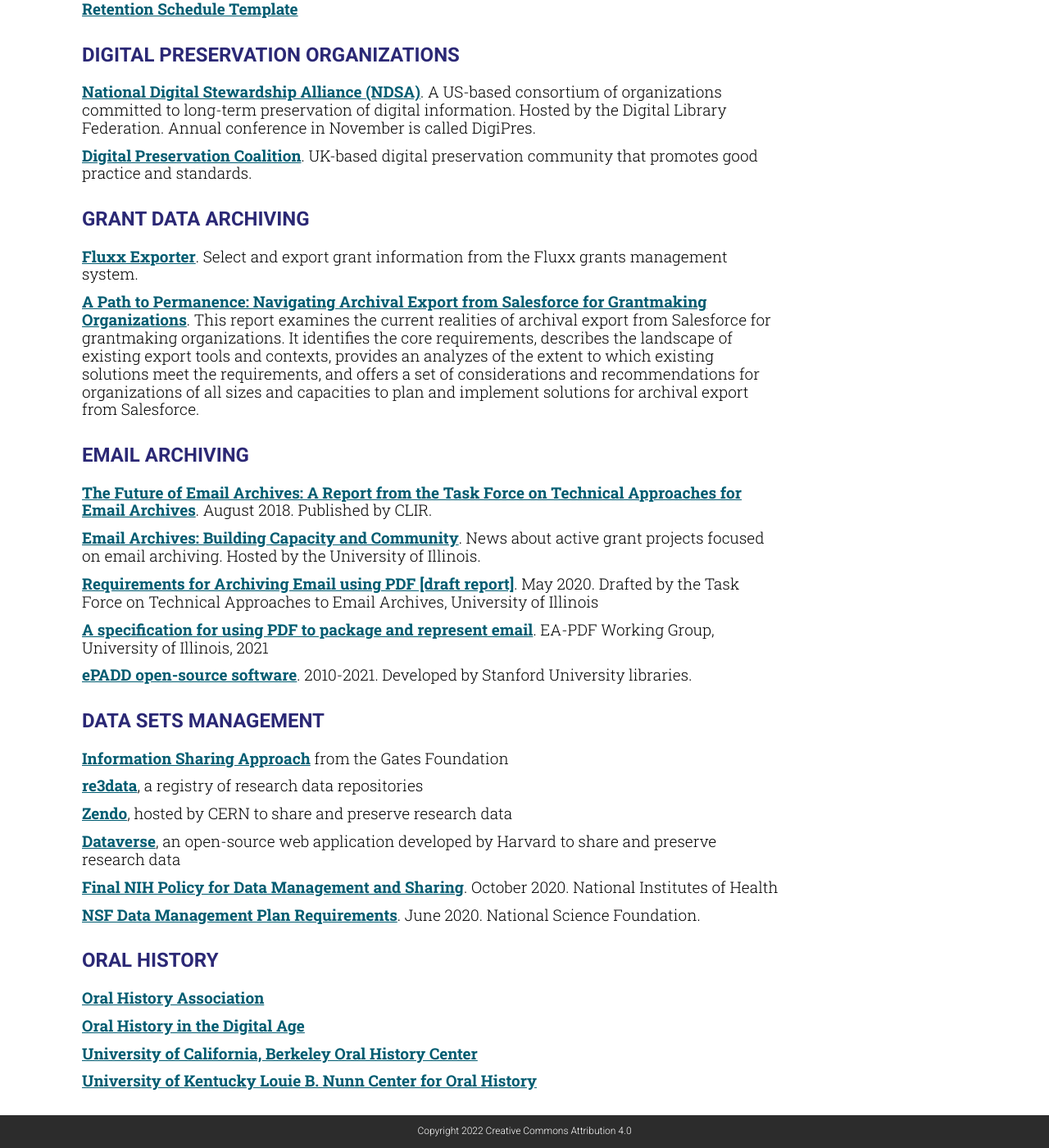
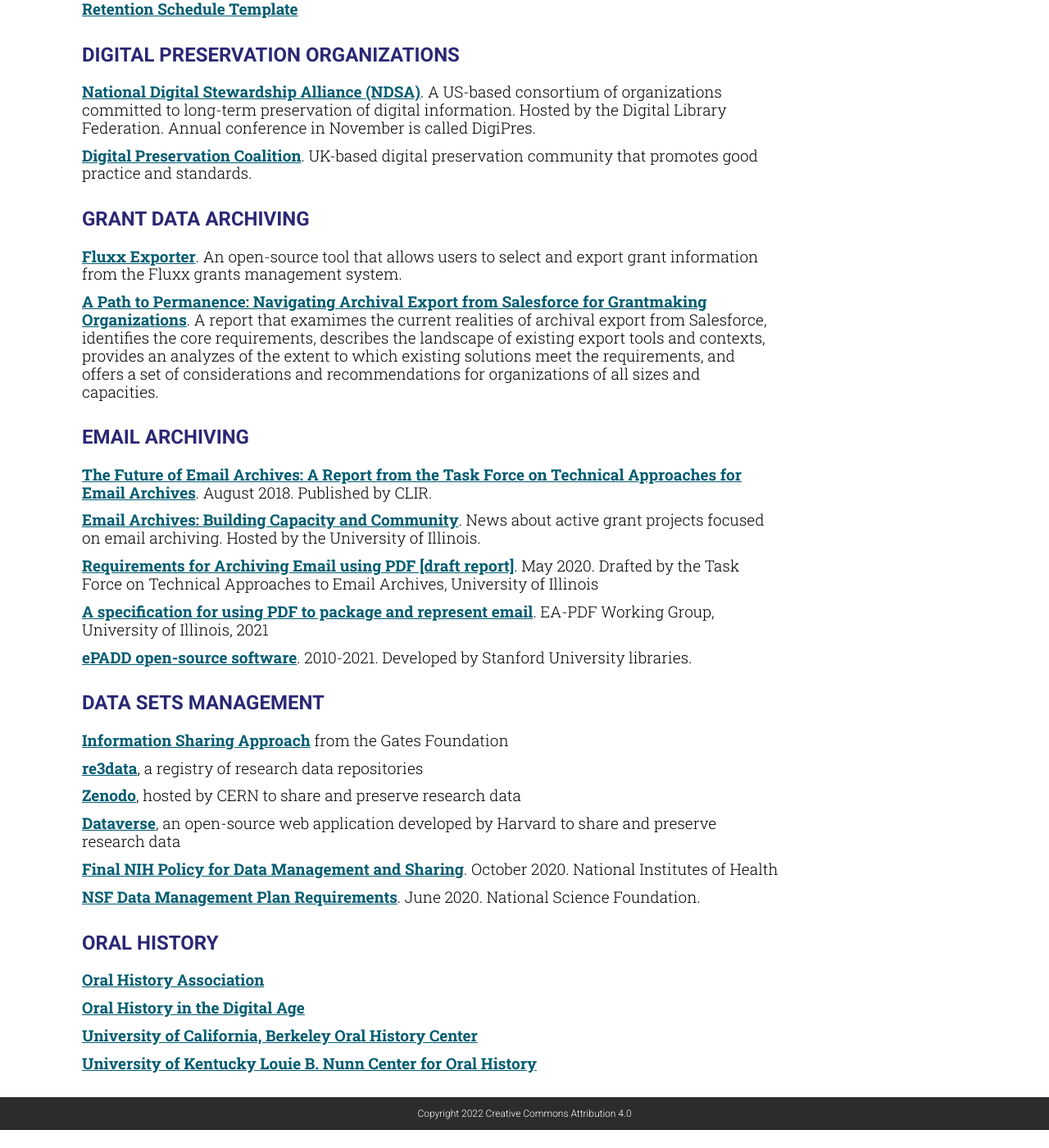
Before and after one commit to RockefellerArchiveCenter/advancing-foundation-archives, a Jekyll site: the page built from resources.html, in a window 1280 px wide and 1400 px high, scrolled down 1161 px. Shown: the whole window at 82% size. Built offline with Jekyll 4.4.1, drawn with Linux system fonts in a browser that asks for light colours; comment, search, counter and statistics services are not loaded; after the commit the page ends 2539 px from its top, so only the background shows below that.

Commit message:
tweaking descriptions

```diff
--- a/resources.html
+++ b/resources.html
@@ -60,8 +60,8 @@
 <h2>Grant data archiving</h2>
 
 <ul class="resources__list">
-  <li class="resources__list-item"><a href="https://github.com/RockefellerArchiveCenter/fluxx_exporter">Fluxx Exporter</a>. Select and export grant information from the Fluxx grants management system.</li>
-  <li class="resources__list-item"><a href="https://doi.org/10.5281/zenodo.21109060">A Path to Permanence: Navigating Archival Export from Salesforce for Grantmaking Organizations</a>. This report examines the current realities of archival export from Salesforce for grantmaking organizations. It identifies the core requirements, describes the landscape of existing export tools and contexts, provides an analyzes of the extent to which existing solutions meet the requirements, and offers a set of considerations and recommendations for organizations of all sizes and capacities to plan and implement solutions for archival export from Salesforce.</li>
+  <li class="resources__list-item"><a href="https://github.com/RockefellerArchiveCenter/fluxx_exporter">Fluxx Exporter</a>. An open-source tool that allows users to select and export grant information from the Fluxx grants management system.</li>
+  <li class="resources__list-item"><a href="https://doi.org/10.5281/zenodo.21109060">A Path to Permanence: Navigating Archival Export from Salesforce for Grantmaking Organizations</a>. A report that examimes the current realities of archival export from Salesforce, identifies the core requirements, describes the landscape of existing export tools and contexts, provides an analyzes of the extent to which existing solutions meet the requirements, and offers a set of considerations and recommendations for organizations of all sizes and capacities.</li>
 </ul>
 
 <h2>Email archiving</h2>
@@ -79,7 +79,7 @@
 <ul class="resources__list">
   <li class="resources__list-item"><a href="https://www.gatesfoundation.org/about/policies-and-resources/information-sharing-approach">Information Sharing Approach</a> from the Gates Foundation</li>
   <li class="resources__list-item"><a href="https://www.re3data.org/">re3data</a>, a registry of research data repositories</li>
-  <li class="resources__list-item"><a href="https://zenodo.org/">Zendo</a>, hosted by CERN to share and preserve research data</li>
+  <li class="resources__list-item"><a href="https://zenodo.org/">Zenodo</a>, hosted by CERN to share and preserve research data</li>
   <li class="resources__list-item"><a href="https://dataverse.harvard.edu/">Dataverse</a>, an open-source web application developed by Harvard to share and preserve research data</li>
   <li class="resources__list-item"><a href="https://grants.nih.gov/grants/guide/notice-files/NOT-OD-21-013.html">Final NIH Policy for Data Management and Sharing</a>. October 2020. National Institutes of Health</li>
   <li class="resources__list-item"><a href="https://www.nsf.gov/bfa/dias/policy/dmp.jsp">NSF Data Management Plan Requirements</a>. June 2020. National Science Foundation.</li>
```
